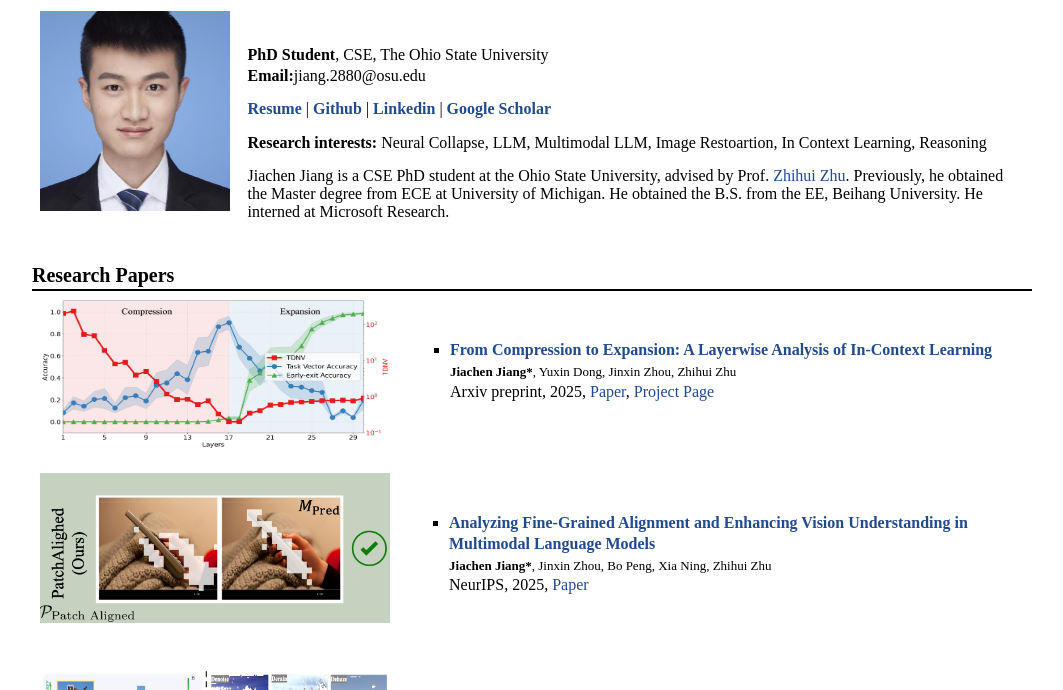
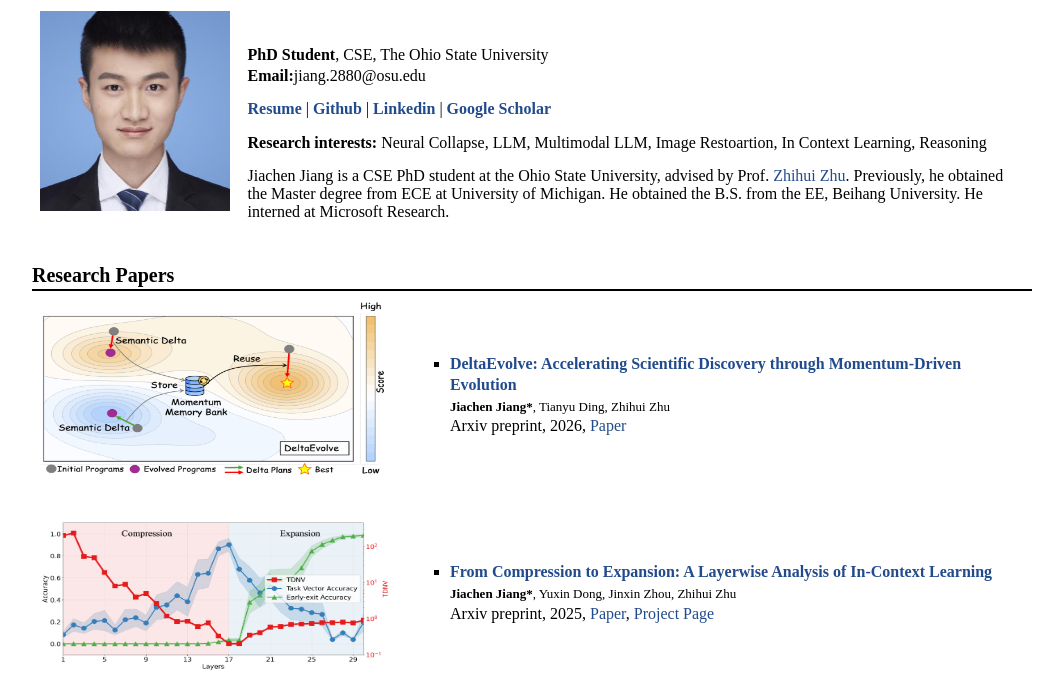
Before and after one commit to kongwanbianjinyu/kongwanbianjinyu.github.io, a plain HTML site: page index.html in a window 1280 px wide. Shown: the part 63-753 px from the top of the page, without its empty margins (108-1171 px from the left). Drawn offline with Linux system fonts and the light colour scheme.

Commit message:
deltaevolve

```diff
--- a/index.html
+++ b/index.html
@@ -29,6 +29,17 @@ Jiachen Jiang is a CSE PhD student at the Ohio State University, advised by Prof
 <!-- <p>One paper early accepted by MICCAI 2024 (^ ^).</p> -->
 
 <h2>Research Papers</h2>
+
+
+<table class="imgtable"><tr><td>
+  <img src="./imgs/delta_figure.png" alt="SciChina" width="350px" height="180px" />&nbsp;</td>
+  <td align="left"><ul>
+  <li><p><a href="https://arxiv.org/abs/2602.02919"><b>DeltaEvolve: Accelerating Scientific Discovery through Momentum-Driven Evolution</b></a>
+  <br /> <font size=2.5> <b>Jiachen Jiang*</b>, Tianyu Ding, Zhihui Zhu </font>
+  <br /> Arxiv preprint, 2026, <a href="https://arxiv.org/pdf/2602.02919">Paper</a>
+  </li>
+  </ul>
+  </td></tr></table>
 
 <table class="imgtable"><tr><td>
   <img src="./imgs/ICL.png" alt="SciChina" width="350px" height="150px" />&nbsp;</td>
```
Also changed, not shown: imgs/delta_figure.png (added), 1 other file.
